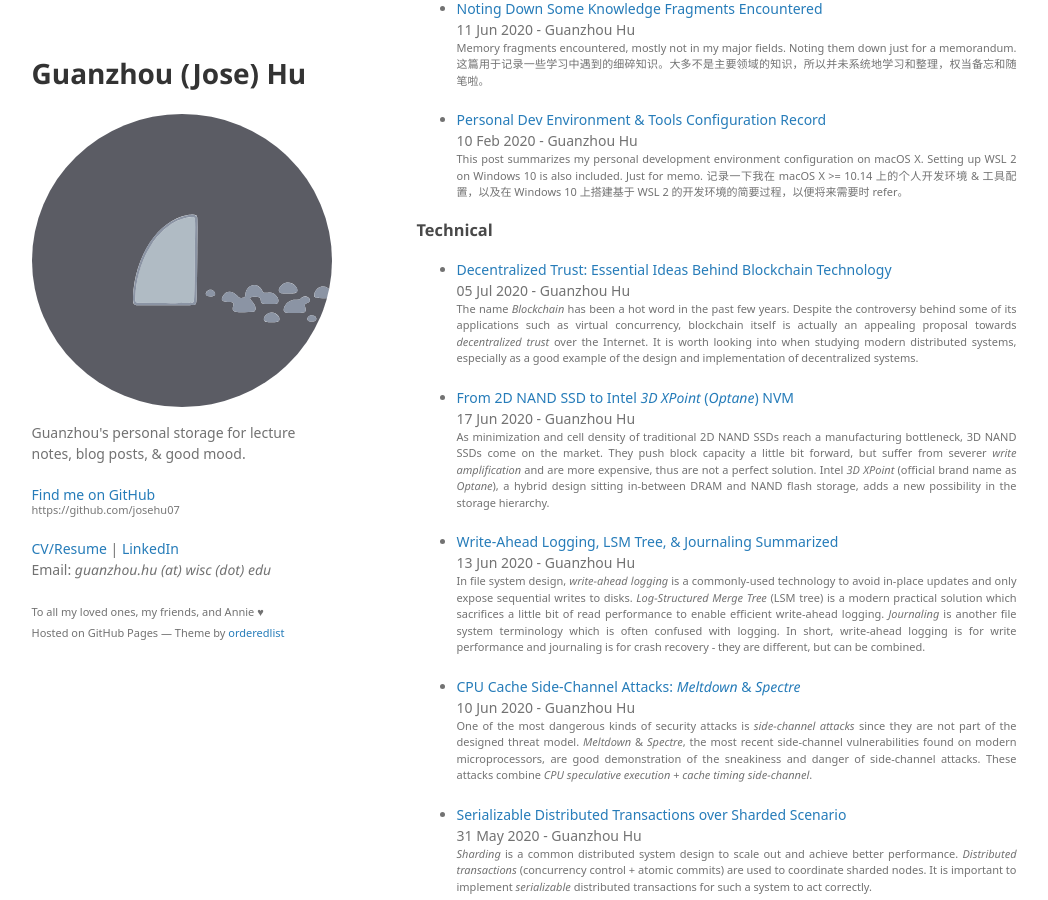
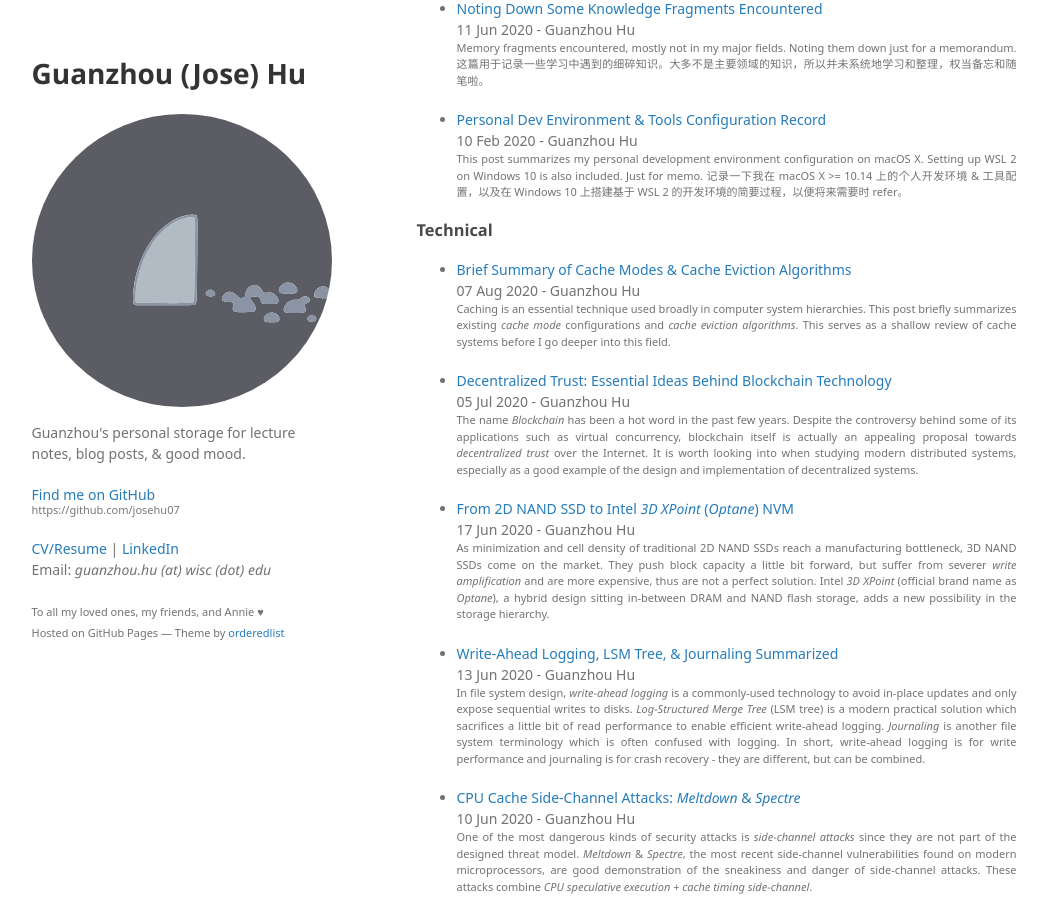
Before and after one commit to josehu07/josehu07.github.io, a Jekyll site: the page built from blogs.md, in a window 1280 px wide and 900 px high, scrolled down 335 px. Shown: the whole window, without its empty margins (116-1164 px from the left). Built offline with Jekyll 4.4.1, drawn with Linux system fonts in a browser that asks for light colours; some web fonts are replaced; a script that is not in the unit is left out; some of the changed lines change nothing that is shown.

Commit message:
Add new post

````diff
--- /dev/null
+++ b/_posts/2020-08-07-cache-eviction-algorithms.md
@@ -0,0 +1,191 @@
+---
+layout: post
+title: "Brief Summary of Cache Modes & Cache Eviction Algorithms"
+date: 2020-08-07 18:20:17
+author: Guanzhou Hu
+categories: Technical
+enable_math: "enable"
+---
+
+Caching is an essential technique used broadly in computer system hierarchies. This post briefly summarizes existing *cache mode* configurations and *cache eviction algorithms*. This serves as a shallow review of cache systems before I go deeper into this field.
+
+## Cache Modes
+
+*Cache mode* generally controls when to promote data into / flush data back from the cache. We can choose from one of the following cache mode configurations[^1]:
+
+1. **Write-Through**: Reads promote data into cache; Writes write to cache and simultaneously "through" to backend storage.
+    - Only accelerates read operations
+2. **Write-Back**: Reads promote data into cache; Writes write to cache, marking the entries "dirty", and then ACKs - dirty entries are flushed back to backend storage periodically, following a *cleaning policy*.
+    - Will improve performance of both read and write operations
+    - If the cache storage is volatile, there is a risk of data loss when the cache device fails with dirty entries within
+    - Cleaning policy adds in another dimension of complexity into the cache system
+3. **Write-Around** (**Read-Only**): Reads promote data into cache; Writes always write to backend storage, and also write to cache if & only if the entries are already mapped (by previous reads) in the cache.
+    - Only accelerates read operations
+    - Writes will not affect what data is mapped in cache, so it helps to avoid *cache pollution* where written data is actually not hot data
+4. **Write-Invalidate**: Reads promote data into cache; Writes write to backend storage and invalidates those entries in cache if they were mapped.
+    - Only accelerates read operations
+    - Progressively helps to avoid cache pollution, but may have a negative effect when most of the writes indeed write to hot data
+5. **Write-Only**: Reads do NOT promote data into cache; Writes perform exactly the same as Write-Back.
+    - Only accelerates write operations
+    - Also subject to data loss and extra complexity added by cleaning policy, just like Write-Back
+
+## Cache Eviction Algorithms
+
+*Eviction algorithm* is an orthogonal aspect to cache mode. An eviction algorithm controls which entry in cache to evict back when a new entry is promoted and the cache is full. There has been a long path of research around this topic. I will briefly summarize all existing eviction algorithms I know, from the simplest FIFO to more optimized & complex ones[^2] [^5].
+
+### 1) FIFO
+
+Simple. Just keep a *First-In-First-Out* (FIFO) queue of all cache entries and evict the head of the queue.
+
+Pure FIFO is very easy to implement but yields very poor cache performance under real-world scenarios.
+
+### 2) Second-Chance
+
+*Second-Chance* is an improvement to FIFO that accounts for time locality. It adds a *reference bit* to each entry of the FIFO queue.
+
+- Whenever a cache line is referenced, it sets its corresponding queue entry's reference bit as `1`
+- When evicting, it first looks at the head of the queue
+    - If its reference bit is not set, evict it
+    - Otherwise, clear its reference bit to `0` and continue on the next entry in queue
+    - If all entries originally have their reference bits set, then Second-Chance will loop back and effectively evict the head of the queue
+
+### 3) CLOCK
+
+*CLOCK* is a further implementation-level improvement to Second-Chance which eliminates the use of a FIFO queue. CLOCK keeps a circular list of cache lines called a *clock*, with a clock *hand* pointer pointing to the last examined entry in the list[^3].
+
+![CacheEvictionCLOCK](/assets/img/cache-eviction-CLOCK.png)
+
+Figure from the [this video](https://www.youtube.com/watch?v=Ty3lKtlqIgU).
+
+- Whenever a cache line is referenced, it sets its corresponding list entry's reference bit as `1`
+- When evicting, it first looks at the entry that the hand is pointing at
+    - If its reference bit is not set, choose to evict it and put the new incoming cache line data here
+    - Otherwise, clear its reference bit to `0` and increment the hand pointer to point to the next entry in list
+    - If all entries originally have their reference bits set, then CLOCK will loop back and effectively evict the entry originally pointed by the hand pointer
+
+CLOCK acts exactly the same as Second-Chance. It is more efficient than Second-Chance since there is no dynamic FIFO queue here - it uses a fixed circular list instead.
+
+> CLOCK was introduced by Fernando Corbato at the 1960s.
+
+### 4) LRU, Segmented LRU
+
+*Least-Recently Used* (LRU) keeps track of the most recent time each cache line was referenced, and evict the least-recently used one.
+
+LRU can yield near-optimal cache performance in theory, but implementing an LRU scheme is rather expensive. The most primitive way is to use a linked list of all cache lines.
+
+- Whenever a cache line is referenced, traverse through the linked list, locate the corresponding entry in list, and move it to the tail of the list
+- When evicting, evict the head of the list
+
+As you can see, every cache reference operation will now trigger a traverse over the linked list, resulting in significant overhead. *Segmented LRU* reduces this overhead by dividing the cache into smaller segments (probably by logical address space). It evicts the least-recently used cache line in the segment that the new incoming entry belongs to.
+
+Each segment maintains its own LRU list, which will be much shorter than an LRU list of the whole cache. Thus, the overhead of a cache reference operation to traverse over the linked list will be less significant.
+
+### 6) NFU, Aging
+
+*Not Frequently Used* (NFU) keeps a *reference counter* for each cache line. For each time interval, all cache lines referenced during this interval will increment its counter by `1`. At eviction, NFU evicts the cache line with the smallest counter value.
+
+The main problem with NFU is that "it keeps track of the frequency of use without regard to the time span"[^2]. To make it aware of the time span of use, the *Aging* algorithm gives a higher weight to recent references and a lower weight to older references.
+
+- At each time tick, it divides the reference counter by 2 (i.e., shifting right by 1 bit)
+- If an entry is referenced, it increments the counter by, e.g., `0b10000000`
+
+Example of the counter value of one entry:
+
+```text
+                            Counter
+Time tick #0:              0b00000000
+Time tick #1: referenced   0b10000000
+Time tick #2:              0b01000000
+Time tick #3: referenced   0b10100000
+```
+
+### 7) ARC, CAR
+
+*Adaptive Replacement Cache* (ARC) is an advanced eviction algorithm that has better cache performance than LRU and NFU. It keeps track of BOTH frequently used and recently used cache lines. This [Wikipedia page](https://en.wikipedia.org/wiki/Adaptive_replacement_cache) gives a good demonstration of how this algorithm works[^4] [^5].
+
+Basically, it splits the cache into two queues: `T1` for recently used entries and `T2` for frequently used entries (referenced at least twice). It also attaches two *ghost queues* `B1` and `B2` to the bottom of `T1` and `T2` to remember the metadata of recently evicted entries from those queues.
+
+```text
+out <-[   B1  <-[     T1    <-!->      T2   ]->  B2   ]-> out
+      [ . . . . [ . . . . . . ! . .^. . . . ] . . . . ]
+                [   fixed cache size (c)    ]
+```
+This text-based representation is from the above mentioned Wikipedia page[^4].
+
+- The `!` marker indicates the entering point of the cache
+    - When a new entry arrives, it enters `T1` to the left of `!`
+    - Any entry in `T1` or `B1` that gets referenced once more will be pushed into `T2` to the right of `!`
+    - Any entry in `T2` of `B2`, if referenced once more, will be re-pushed to the head of `T2` to the right of `!`. This can repeat indefinitely
+- The `^` marker indicates the boundary of the two queues `T1` and `T2` and is also the adaptive target position of `!`
+    - It is initially at the same position as `!`
+    - A hit in `B1` will increase the size of `T1`, pushing `^` to the right. The bottom entry of `T2` will be evicted to `B2`
+    - A hit in `B2` will shrink the size of `T1`, pushing `^` to the left. The bottom entry of `T1` will be evicted to `B1`
+- New entry (re-)entering the cache will move `!` towards `^`, evicting a corresponding entry on that side
+    - Thus, the relative position of `!` and `^` controls which queue to evict an item from
+    - Thus, the name - "adaptive replacement"
+
+> IBM holds a patent for the ARC algorithm.
+
+*CLOCK with Adaptive Replacement* (CAR) is an implementation-level improvement to ARC which replaces the two queues `T1` and `T2` with two clocks.
+
+### 8) LIRS, CLOCK-Pro
+
+*Low Inter-reference Recency Set* (LIRS) is another advanced eviction algorithm that has better cache performance than LRU. It uses the concepts of *reuse distance* and *recency* to dynamically rank cache lines' locality, and uses these metrics to decide which cache line to evict. This [Wikipedia page](https://en.wikipedia.org/wiki/LIRS_caching_algorithm) gives a good demonstration of how this algorithm works[^5] [^6] [^7].
+
+The reuse distance of a cache line is defined as the number of distinct cache lines accessed between the last two references of the cache line. (If a cache line is only referenced once, its reuse distance is $$\infty$$.) The recency of a cache line is defined as the number of distinct cache lines accessed after the most recent reference of the cache line.
+
+The cache is divided into two partitions: a *Low Inter-reference Recency* (LIR) partition which forms most of the cache and a *High Inter-reference Recency* (HIR) partition. All LIR entries are resident in the cache, while only some of the HIR entries are resident. All recently-referenced cache lines are placed in a FIFO queue called the LIRS stack `S`. Resident HIR entries are also placed in a FIFO queue called the stack `Q`.
+
+> Calling them "stacks" can be rather misleading - they are simply two queues.
+
+![CacheEvictionLIRS](/assets/img/cache-eviction-LIRS.png)
+
+This figure from the above mentioned Wikipedia page[^6] demonstrates the status of the two queues `S` and `Q`:
+
+- Accessing `B` @ (a) $$\rightarrow$$ goes to (b)
+    - Accessing an entry will bring it to the top of `S`, and all HIR entries at the bottom of `S` will be removed
+    - This operation accounts for recency
+- Accessing `E` @ (a) $$\rightarrow$$ goes to (c):
+    - Accessing an HIR entry will turn it into an LIR entry and bring it to the top of `S`
+    - The current bottom LIR entry of `S` turns back to an HIR entry and moves to the top of `Q`
+    - This operation accounts for reuse distance
+- Accessing `D` @ (a) $$\rightarrow$$ goes to (d), and accessing `C` @ (a) $$\rightarrow$$ goes to (e)
+    - At cache miss and eviction, the bottom resident HIR entry of `Q` will be evicted
+    - This means evicting the entry with lowest inter-reference recency
+
+*CLOCK-Pro* is an implementation-level improvement and an approximation to LIRS. It replaces the two queues `S` and `Q` with two clocks.
+
+### 9) 2Q, MQ, CLOCK-2Q
+
+*Multi Queue* (MQ) algorithms maintain 2 or more LRU queues, each representing a different lifetime length defined by the algorithm dynamically. Say we use $$m$$ LRU queues. $$Q_{m-1}$$ represents the shortest lifetime $$l_{m-1}$$ and $$Q_0$$ represents the longest lifetime $$l_0$$. Each entry in the queues also keeps an *access count* (frequency).
+
+- If a cache line in $$Q_i$$ is not referenced for $$l_{m-1}$$, it is demoted to $$Q_{i-1}$$
+    - If it is in $$Q_0$$, it will be evicted
+- If a cache line in $$Q_i$$ is accessed more than $$2^i$$ times, it is promoted to $$Q_{i+1}$$
+
+There will also be a *ghost list* $$Q_{out}$$ holding recently-evicted entries' access counts.
+
+- When a new entry comes in, query $$Q_{out}$$
+    - If $$Q_{out}$$ has the access count $$f$$ for this key, push the new entry to LRU queue $$Q_j$$ where $$j = log_2(f)$$
+    - Otherwise, just push to $$Q_0$$
+
+*CLOCK-2Q* is an implementation-level improvement and an approximation to 2Q algorithm, by replacing the LRU queues with clocks.
+
+### 10) Random
+
+Of course, you can simply adopt random eviction. Random eviction is very efficient and it actually has a rather good cache performance, considering that many of the complicated real-world workloads do not actually have a high degree of locality.
+
+> ARM processors use random eviction to enable a very efficient cache implementation.
+
+> 这些 cache eviction algorithms 里面，LIRS、CLOCK-Pro、MQ、CLOCK-2Q 等都是华人学者在做的工作，包括 Song Jiang、Yuanyuan Zhou、Wengang Wang 等，或许是个值得注意的现象。
+
+## References
+
+[^1]: [https://open-cas.github.io/cache_configuration.html](https://open-cas.github.io/cache_configuration.html)
+[^2]: [https://en.wikipedia.org/wiki/Page_replacement_algorithm](https://en.wikipedia.org/wiki/Page_replacement_algorithm)
+[^3]: [https://www.multicians.org/paging-experiment.pdf](https://www.multicians.org/paging-experiment.pdf)
+[^4]: [https://en.wikipedia.org/wiki/Adaptive_replacement_cache](https://en.wikipedia.org/wiki/Adaptive_replacement_cache)
+[^5]: [https://en.wikipedia.org/wiki/Cache_replacement_policies](https://en.wikipedia.org/wiki/Cache_replacement_policies)
+[^6]: [https://en.wikipedia.org/wiki/LIRS_caching_algorithm](https://en.wikipedia.org/wiki/LIRS_caching_algorithm)
+[^7]: [http://web.cse.ohio-state.edu/hpcs/WWW/HTML/publications/papers/TR-02-6.pdf](http://web.cse.ohio-state.edu/hpcs/WWW/HTML/publications/papers/TR-02-6.pdf)
+[^8]: [https://static.usenix.org/event/usenix01/full_papers/zhou/zhou.pdf](https://static.usenix.org/event/usenix01/full_papers/zhou/zhou.pdf)
````
Also changed, not shown: _posts/2020-06-11-knowledge-fragments.md (+2 -0 lines), assets/img/cache-eviction-CLOCK.png (added), assets/img/cache-eviction-LIRS.png (added).
